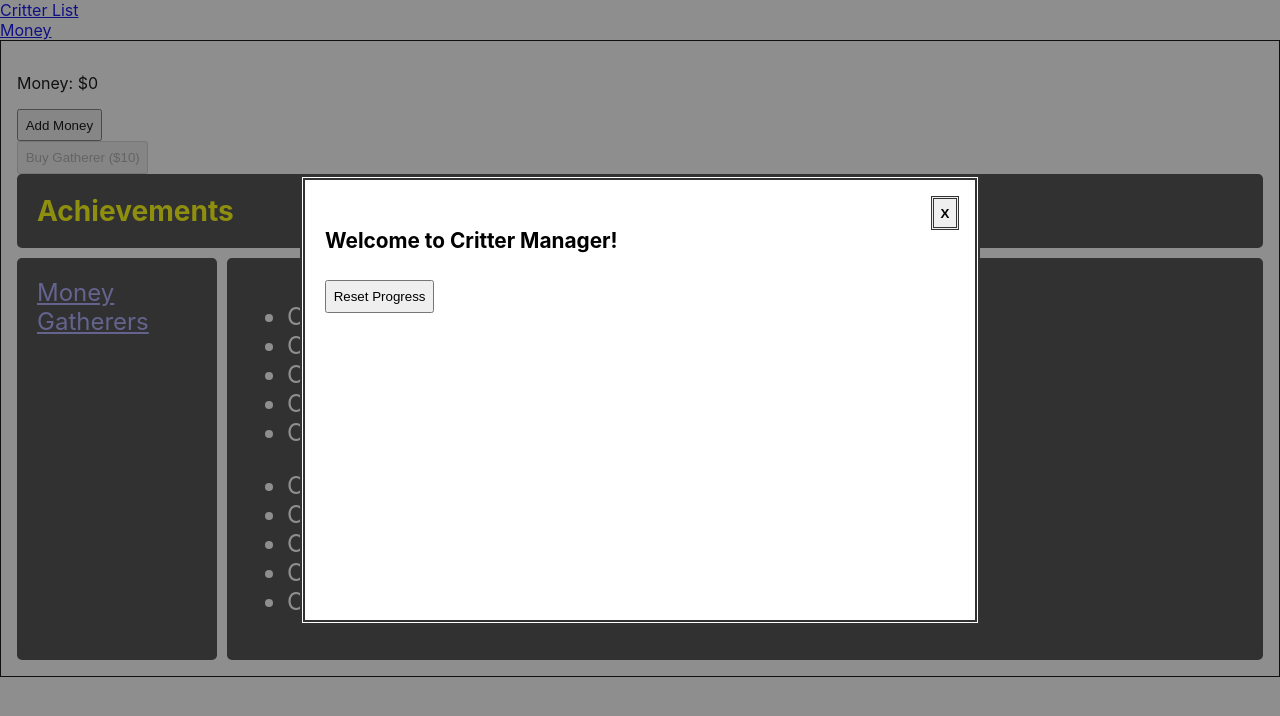
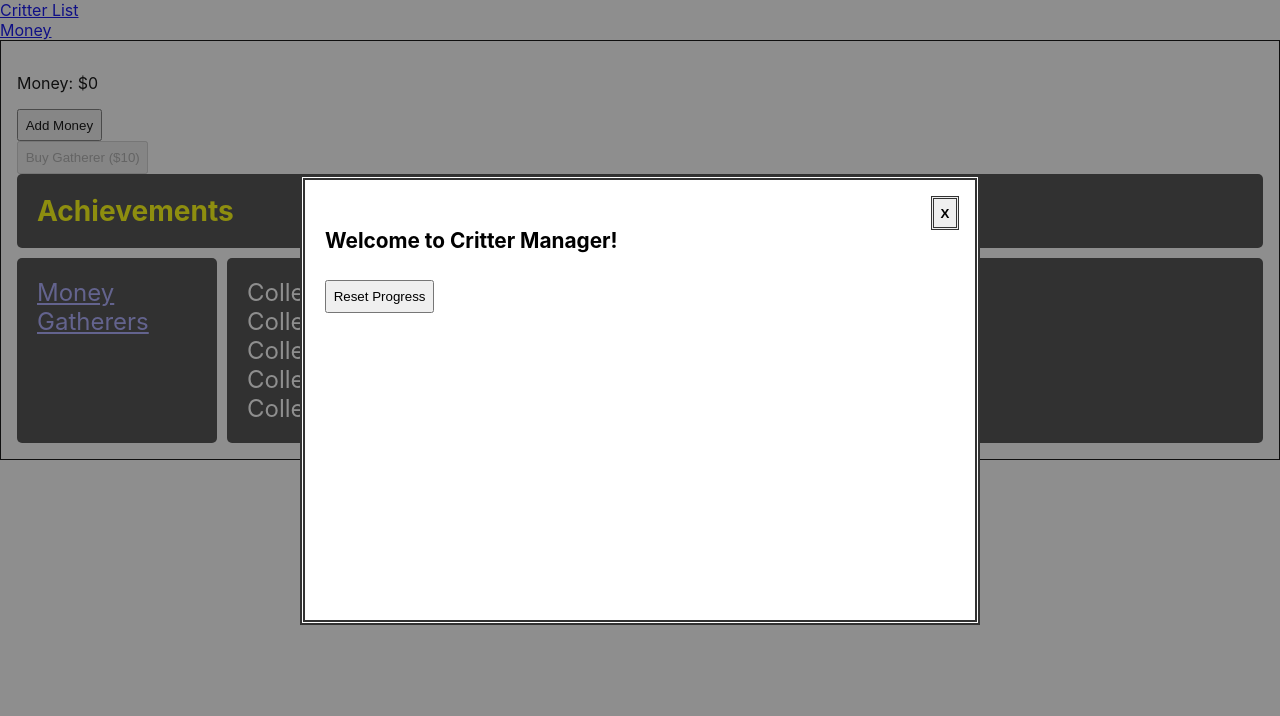
Before and after one commit to Wolven531/critter-manager, a React app: page /money in a window 1280 px wide. Shown: the top 716 px of the page. Built offline with nearby package versions, Linux system fonts and the light colour scheme.

Commit message:
Start styling achievements

```diff
--- a/src/components/Achievements/Achievements.scss
+++ b/src/components/Achievements/Achievements.scss
@@ -14,6 +14,15 @@
 			"sidebar content content";
 		grid-template-columns: repeat(2, 200px) 1fr;
 
+		ul {
+			list-style-type: none;
+			padding: 0;
+			margin: 0;
+			margin-block-end: 0;
+			margin-block-start: 0;
+			padding-inline-start: 0;
+		}
+
 		.box {
 			background-color: #444;
 			border-radius: 5px;
@@ -25,24 +34,24 @@
 		.sidebar {
 			grid-area: sidebar;
 
-			ul {
-				list-style-type: none;
-				padding: 0;
-				margin: 0;
-				margin-block-end: 0;
-				margin-block-start: 0;
-				padding-inline-start: 0;
-
-				li {
-					color: #aaf;
-					cursor: pointer;
-					text-decoration: underline;
-				}
+			ul li {
+				color: #aaf;
+				cursor: pointer;
+				text-decoration: underline;
 			}
 		}
 
 		.content {
 			grid-area: content;
+
+			.achievement-list {
+				display: none;
+
+				&.active {
+					display: flex;
+					flex-direction: column;
+				}
+			}
 		}
 
 		.header {
```
